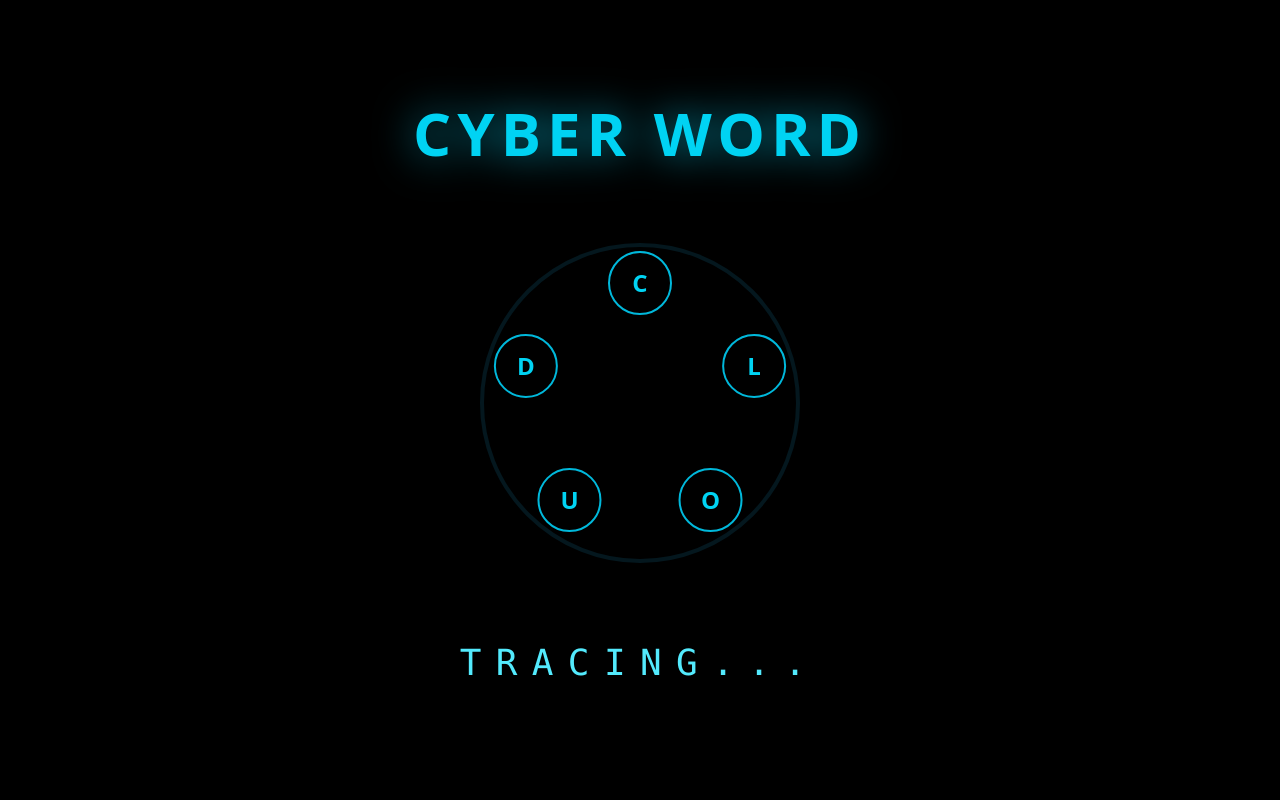
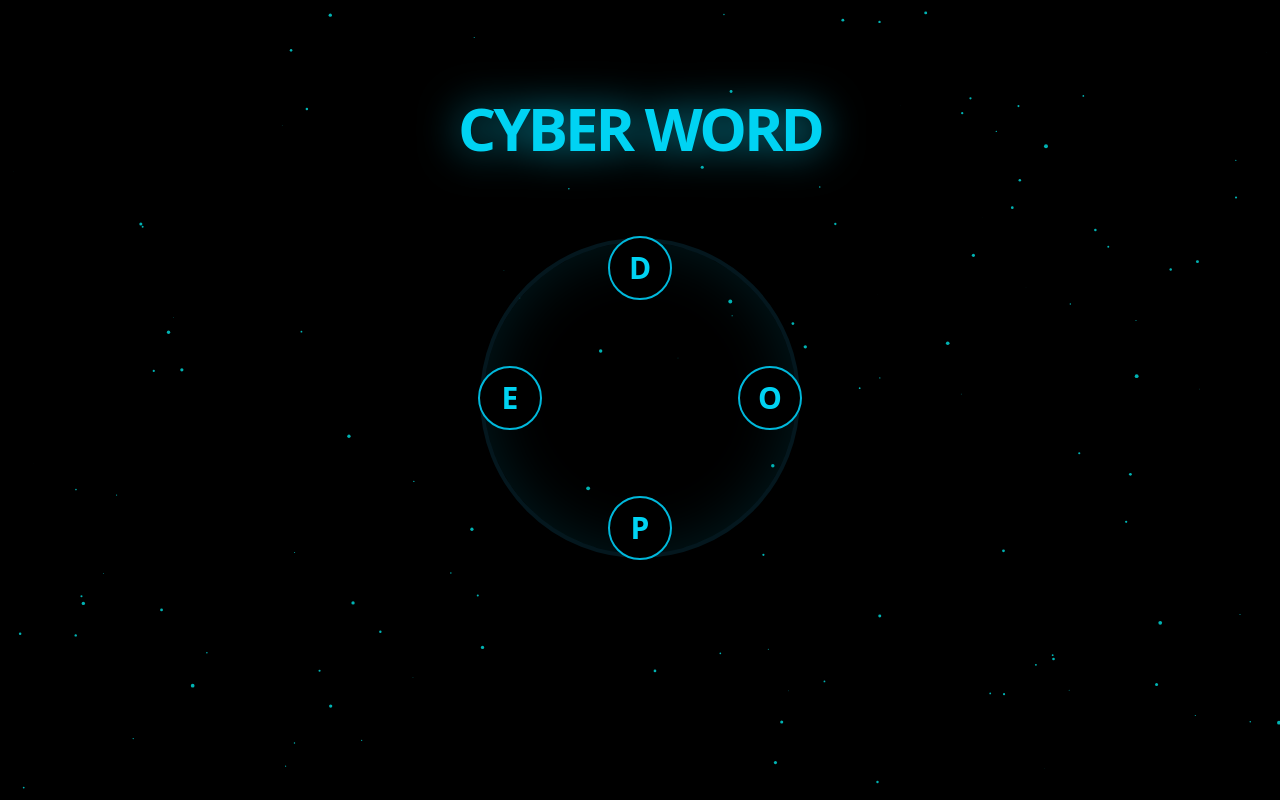
Before and after one commit to thilu99/cyber-strike-pro, a Next.js app: page /games/word in a window 1280 px wide. Built offline with nearby package versions, Linux system fonts and the light colour scheme.

Commit message:
Emergency Rollback: Restored Letter Wheel, Puzzle Bank, and 3D Bowling World

```diff
--- a/src/app/games/word/page.tsx
+++ b/src/app/games/word/page.tsx
@@ -1,11 +1,21 @@
 'use client'
-import { useState, useEffect } from 'react'
+import { useState, useRef, useEffect } from 'react'
+
+// RESTORED PUZZLE BANK
+const PUZZLE_BANK = [
+  { letters: ['D', 'O', 'P', 'E'], word: 'DOPE' },
+  { letters: ['C', 'L', 'O', 'U', 'D'], word: 'CLOUD' },
+  { letters: ['L', 'I', 'N', 'U', 'X'], word: 'LINUX' },
+  { letters: ['S', 'E', 'C', 'U', 'R', 'E'], word: 'SECURE' }
+]
 
 export default function WordGame() {
   const [selectedLetters, setSelectedLetters] = useState<string[]>([])
   const [isDragging, setIsDragging] = useState(false)
-  const letters = ['C', 'L', 'O', 'U', 'D']
-  const radius = 120
+  const [currentLevel, setCurrentLevel] = useState(0)
+
+  const currentPuzzle = PUZZLE_BANK[currentLevel]
+  const radius = 130
 
   const handleMouseDown = (letter: string) => {
     setIsDragging(true)
@@ -20,23 +30,27 @@ export default function WordGame() {
 
   const handleMouseUp = () => {
     setIsDragging(false)
-    console.log("Word Created:", selectedLetters.join(""))
+    if (selectedLetters.join('') === currentPuzzle.word) {
+      alert("Word Found! Next Level...")
+      setCurrentLevel((prev) => (prev + 1) % PUZZLE_BANK.length)
+    }
+    setSelectedLetters([])
   }
 
   return (
     <div
-      className="flex flex-col items-center justify-center min-h-screen bg-black select-none"
+      className="flex flex-col items-center justify-center min-h-screen bg-transparent select-none"
       onMouseUp={handleMouseUp}
     >
-      <h1 className="mb-20 text-6xl font-black text-cyan-400 tracking-widest drop-shadow-[0_0_20px_rgba(6,182,212,0.8)]">
+      <h1 className="mb-20 text-6xl font-black text-cyan-400 tracking-tighter drop-shadow-[0_0_20px_rgba(6,182,212,0.8)]">
         CYBER WORD
       </h1>
 
       <div className="relative w-80 h-80 flex items-center justify-center">
-        <div className="absolute w-full h-full border-4 border-cyan-900/30 rounded-full" />
+        <div className="absolute w-full h-full border-4 border-cyan-900/30 rounded-full shadow-[inset_0_0_60px_rgba(6,182,212,0.15)]" />
 
-        {letters.map((letter, i) => {
-          const angle = (i / letters.length) * 2 * Math.PI - Math.PI / 2
+        {currentPuzzle.letters.map((letter, i) => {
+          const angle = (i / currentPuzzle.letters.length) * 2 * Math.PI - Math.PI / 2
           const x = Math.cos(angle) * radius
           const y = Math.sin(angle) * radius
 
@@ -46,10 +60,10 @@ export default function WordGame() {
               onMouseDown={() => handleMouseDown(letter)}
               onMouseEnter={() => handleMouseEnter(letter)}
               style={{ transform: `translate(${x}px, ${y}px)` }}
-              className={`absolute w-16 h-16 rounded-full border-2 flex items-center justify-center text-2xl font-bold cursor-pointer transition-all
+              className={`absolute w-16 h-16 rounded-full border-2 flex items-center justify-center text-3xl font-black cursor-pointer transition-all duration-75
                 ${selectedLetters.includes(letter)
-                  ? 'bg-cyan-500 border-white text-white shadow-[0_0_30px_rgba(6,182,212,1)] scale-110'
-                  : 'bg-black border-cyan-500 text-cyan-400'}`}
+                  ? 'bg-cyan-500 border-white text-white shadow-[0_0_40px_rgba(6,182,212,1)] scale-125'
+                  : 'bg-black border-cyan-500 text-cyan-400 hover:border-cyan-300'}`}
             >
               {letter}
             </div>
@@ -57,8 +71,8 @@ export default function WordGame() {
         })}
       </div>
 
-      <div className="mt-20 text-4xl font-mono text-cyan-300 tracking-[0.4em] min-h-[1.5em]">
-        {selectedLetters.join("") || "TRACING..."}
+      <div className="mt-24 h-12 text-5xl font-mono text-cyan-300 tracking-[0.4em] uppercase font-bold drop-shadow-[0_0_10px_rgba(6,182,212,0.5)]">
+        {selectedLetters.join("")}
       </div>
     </div>
   )
--- a/src/components/bowling/BowlingScene.tsx
+++ b/src/components/bowling/BowlingScene.tsx
@@ -7,16 +7,16 @@ function Ball() {
   const [ref, api] = useSphere(() => ({ mass: 1, position: [0, 0.5, 10] }))
 
   useFrame((state) => {
-    // Standard mouse follow logic
+    // RESTORED: Precise mouse steering
     const x = state.mouse.x * 5
     api.position.set(x, 0.5, 10)
-    api.velocity.set(0, 0, -8)
+    api.velocity.set(0, 0, -12)
   })
 
   return (
     <mesh ref={ref as any} castShadow>
       <sphereGeometry args={[0.5, 32, 32]} />
-      <meshStandardMaterial color="#22d3ee" emissive="#22d3ee" emissiveIntensity={0.5} />
+      <meshStandardMaterial color="#06b6d4" emissive="#06b6d4" emissiveIntensity={1} />
     </mesh>
   )
 }
@@ -25,7 +25,7 @@ function Lane() {
   const [ref] = usePlane(() => ({ rotation: [-Math.PI / 2, 0, 0], position: [0, 0, 0] }))
   return (
     <mesh ref={ref as any} receiveShadow>
-      <planeGeometry args={[10, 100]} />
+      <planeGeometry args={[12, 100]} />
       <meshStandardMaterial color="#050505" />
     </mesh>
   )
@@ -36,9 +36,9 @@ export default function BowlingScene() {
     <div className="h-screen w-full bg-black">
       <Canvas shadows camera={{ position: [0, 5, 20], fov: 45 }}>
         <ambientLight intensity={0.5} />
-        <pointLight position={[10, 10, 10]} intensity={1} castShadow />
+        <pointLight position={[10, 10, 10]} intensity={2.5} castShadow />
         <Suspense fallback={null}>
-          <Physics>
+          <Physics gravity={[0, -9.81, 0]}>
             <Ball />
             <Lane />
           </Physics>
```
